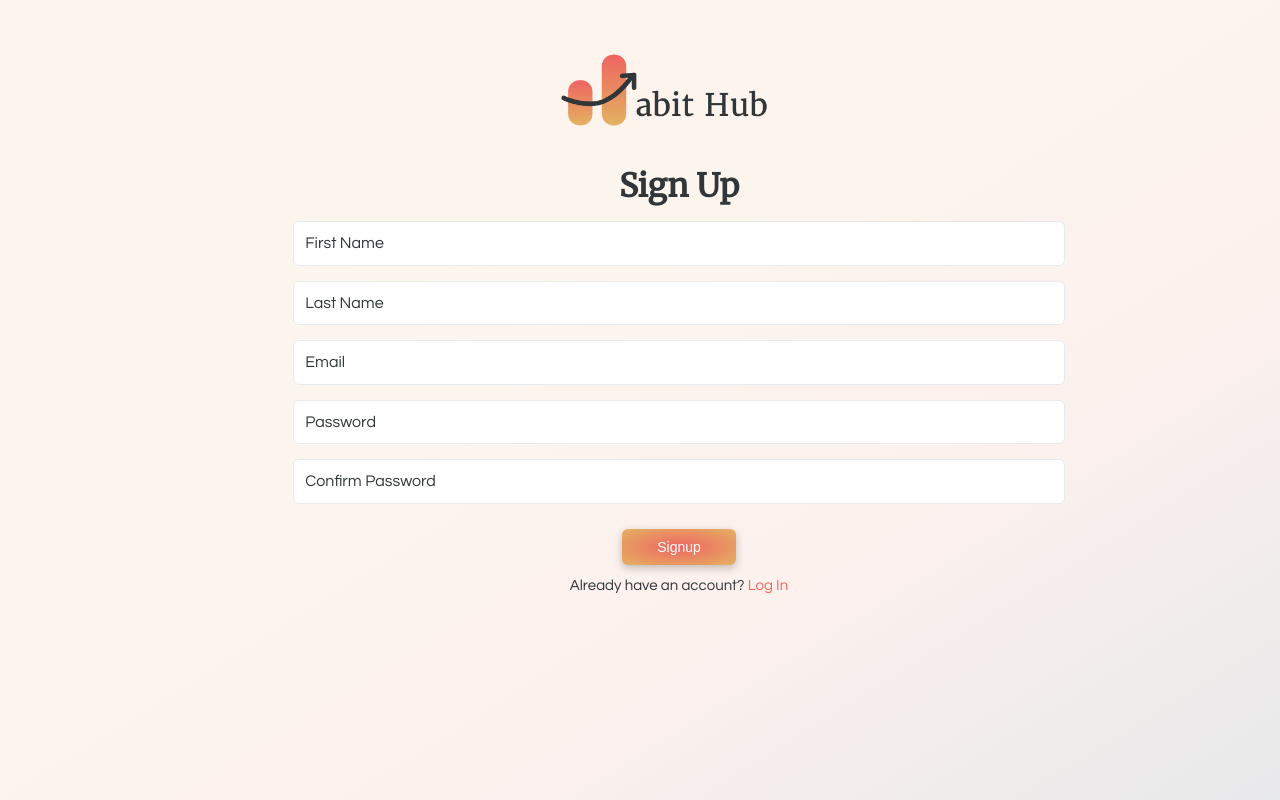
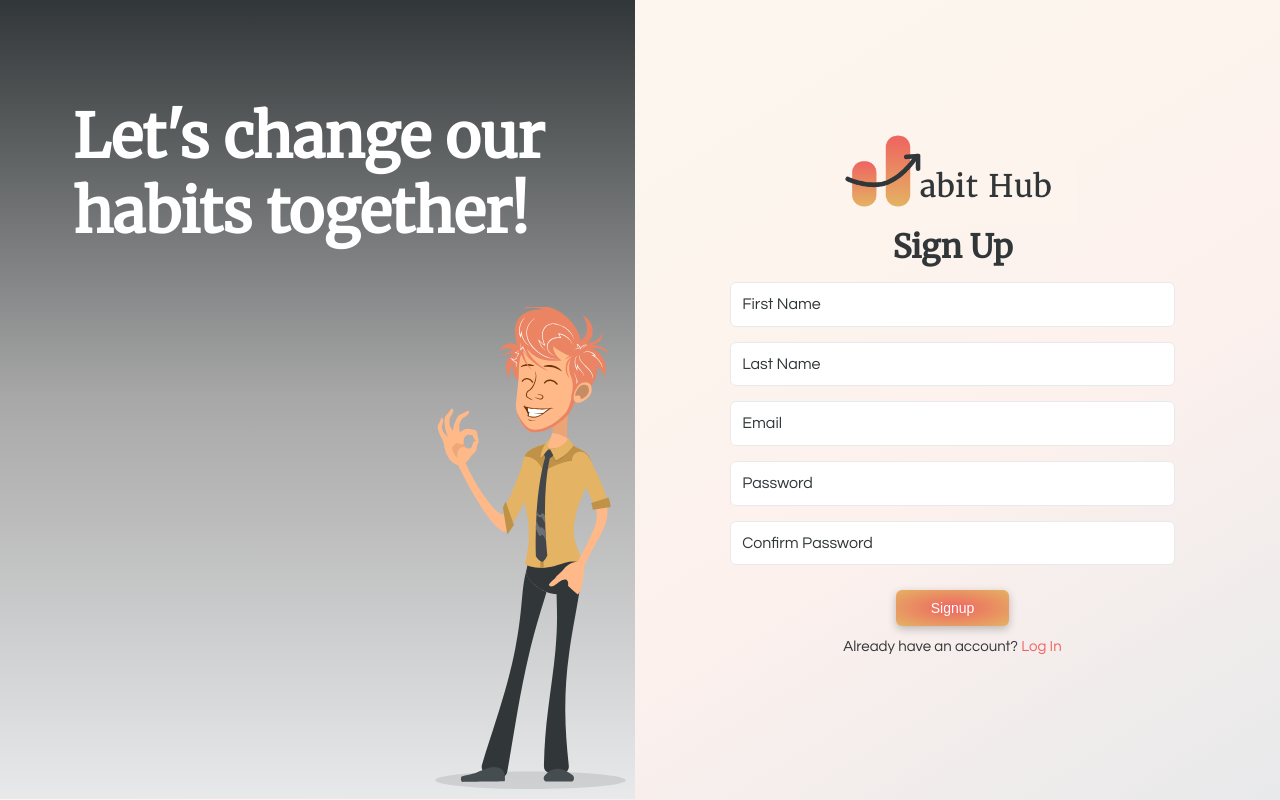
Before and after one commit to s3851446/habithub-frontend, a SvelteKit app in the folder final/habithub-frontend/: page /signup in a window 1280 px wide. Built offline with nearby package versions, Linux system fonts and the light colour scheme.

Commit message:
Styles signup page to look like the mockups

```diff
--- /dev/null
+++ b/final/habithub-frontend/src/components/Slogan.svelte
@@ -0,0 +1,34 @@
+<div class="slogan">
+  <h1>Let's change our habits together!</h1>
+  <object title="Man nodding" type="image/svg+xml" data="./images/okay.svg">
+    <img src="./images/okay.svg" alt="Man nodding" />
+  </object>
+</div>
+
+<style lang="scss">
+  .slogan {
+    background: linear-gradient(to bottom, $black, $dark-grey, $light-grey);
+    color: $white;
+    height: 100vh;
+    display: flex;
+    flex-direction: column;
+    justify-content: flex-start;
+    align-items: center;
+    position: relative;
+  }
+
+  h1 {
+    text-align: left;
+    margin: 100px 0;
+    font-size: 60px;
+    z-index: 200;
+    width: 77%;
+  }
+
+  object {
+    position: absolute;
+    bottom: 10px;
+    right: 10px;
+    width: 30%;
+  }
+</style>
--- a/final/habithub-frontend/src/routes/(signinup)/signup/+page.svelte
+++ b/final/habithub-frontend/src/routes/(signinup)/signup/+page.svelte
@@ -2,6 +2,7 @@
   import { base } from "$app/paths";
   import Button from "../../../components/Button.svelte";
   import TextInput from "../../../components/TextInput.svelte";
+  import Slogan from "../../../components/Slogan.svelte";
 
   let user = {
     email: "",
@@ -49,6 +50,10 @@
 </script>
 
 <div class="body">
+  <div class="slogan">
+    <Slogan />
+  </div>
+  <div class="rest">
     <img class="logo" src="{base}/images/logo_web.png" alt="Habit Hub logo" />
     <h1>Sign Up</h1>
     <form class="form">
@@ -100,16 +105,51 @@
       Already have an account? <a href="/login">Log In</a>
     </p>
   </div>
+</div>
 
 <style lang="scss">
   .body {
-    margin-top: 0 auto;
+    margin-left: -88px;
+    margin-top: -1px;
+    padding: 0;
+    display: flex;
+    flex-direction: row;
+    justify-content: space-between;
     text-align: center;
+    align-items: center;
+    @media all and (max-width: 900px) {
+      flex-direction: column;
+      justify-content: center;
+      margin-top: 0;
+    }
+    @media all and (max-width: 800px) {
+      margin-left: -60px;
+    }
+  }
+
+  .slogan {
+    width: 50%;
+    @media all and (max-width: 900px) {
+      display: none;
+    }
+  }
+
+  .rest {
+    width: 50%;
+    transition: $trans-05;
+    @media all and (max-width: 900px) {
+      width: 80%;
+    }
+    @media all and (max-width: 500px) {
+      width: 90%;
+    }
+    @media all and (max-width: 300px) {
+      width: 98%;
+    }
   }
 
   .logo {
     width: 250px;
-    margin: 0 0 20px -20px;
   }
 
   .form {
```
Lines whose indentation alone changed are shown as unchanged.
